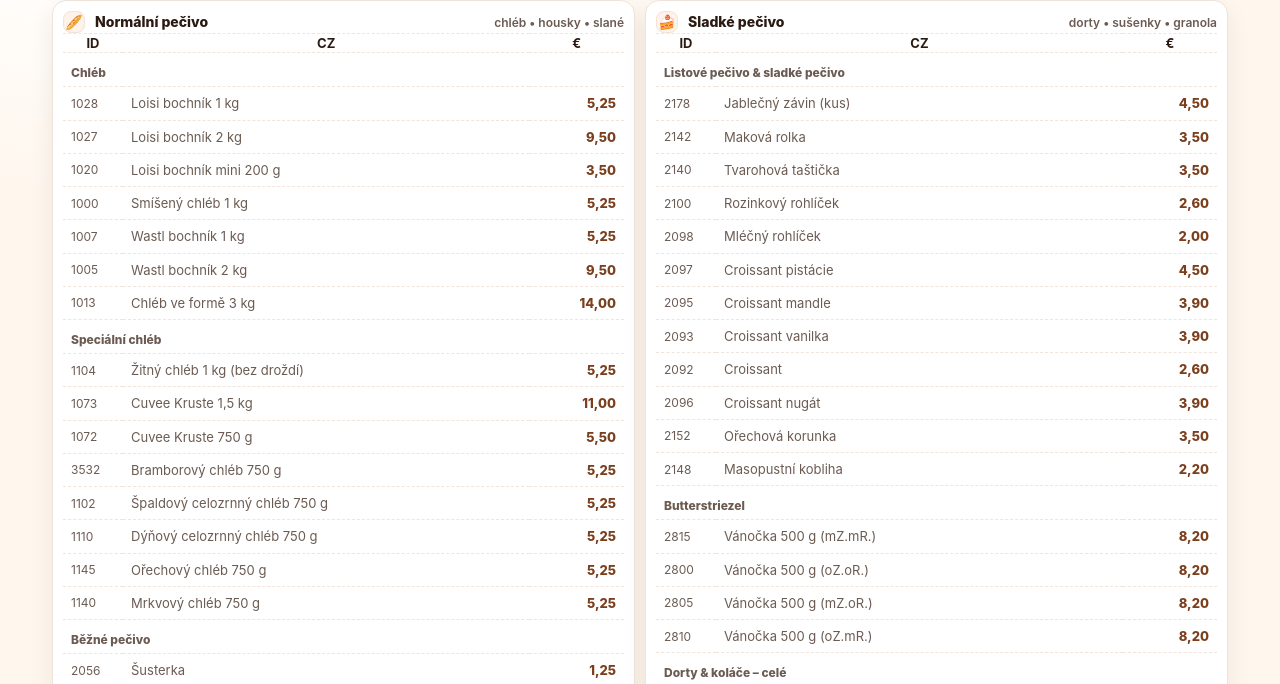
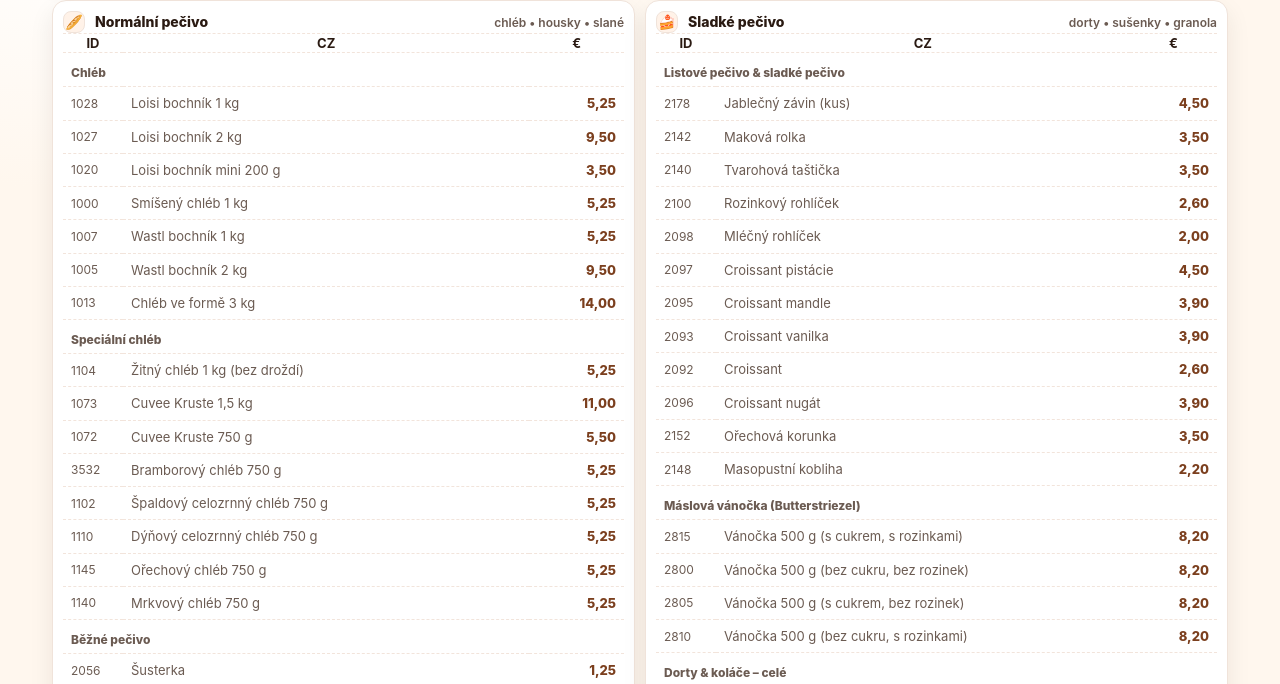
Before and after one commit to novotny1akub/hory, a plain HTML site: page pekarna.html in a window 1280 px wide. Shown: the part 85-769 px from the top of the page. Drawn offline with Linux system fonts and the light colour scheme.

Commit message:
Update pekarna.html

```diff
--- a/pekarna.html
+++ b/pekarna.html
@@ -181,11 +181,11 @@
 <tr data-id="2152"><td class="id">2152</td><td class="de">Nußkrone</td><td class="cz">Ořechová korunka</td><td class="price">3,50</td></tr>
 <tr data-id="2148"><td class="id">2148</td><td class="de">Faschingskrapfen</td><td class="cz">Masopustní kobliha</td><td class="price">2,20</td></tr>
 
-<tr class="subhead"><td colspan="4">Butterstriezel</td></tr>
-<tr data-id="2815"><td class="id">2815</td><td class="de">Striezel 500g mZ.mR.</td><td class="cz">Vánočka 500 g (mZ.mR.)</td><td class="price">8,20</td></tr>
-<tr data-id="2800"><td class="id">2800</td><td class="de">Striezel 500g oZ.oR.</td><td class="cz">Vánočka 500 g (oZ.oR.)</td><td class="price">8,20</td></tr>
-<tr data-id="2805"><td class="id">2805</td><td class="de">Striezel 500g mZ.oR.</td><td class="cz">Vánočka 500 g (mZ.oR.)</td><td class="price">8,20</td></tr>
-<tr data-id="2810"><td class="id">2810</td><td class="de">Striezel 500g oZ.mR.</td><td class="cz">Vánočka 500 g (oZ.mR.)</td><td class="price">8,20</td></tr>
+<tr class="subhead"><td colspan="4">Máslová vánočka (Butterstriezel)</td></tr>
+<tr data-id="2815"><td class="id">2815</td><td class="de">Striezel 500g mZ.mR.</td><td class="cz">Vánočka 500 g (s cukrem, s rozinkami)</td><td class="price">8,20</td></tr>
+<tr data-id="2800"><td class="id">2800</td><td class="de">Striezel 500g oZ.oR.</td><td class="cz">Vánočka 500 g (bez cukru, bez rozinek)</td><td class="price">8,20</td></tr>
+<tr data-id="2805"><td class="id">2805</td><td class="de">Striezel 500g mZ.oR.</td><td class="cz">Vánočka 500 g (s cukrem, bez rozinek)</td><td class="price">8,20</td></tr>
+<tr data-id="2810"><td class="id">2810</td><td class="de">Striezel 500g oZ.mR.</td><td class="cz">Vánočka 500 g (bez cukru, s rozinkami)</td><td class="price">8,20</td></tr>
 
 <tr class="subhead"><td colspan="4">Dorty & koláče – celé</td></tr>
 <tr data-id="9994"><td class="id">9994</td><td class="de">Wunschaufschrift Torte</td><td class="cz">Dort s přáním (nápis)</td><td class="price">9,00</td></tr>
```
